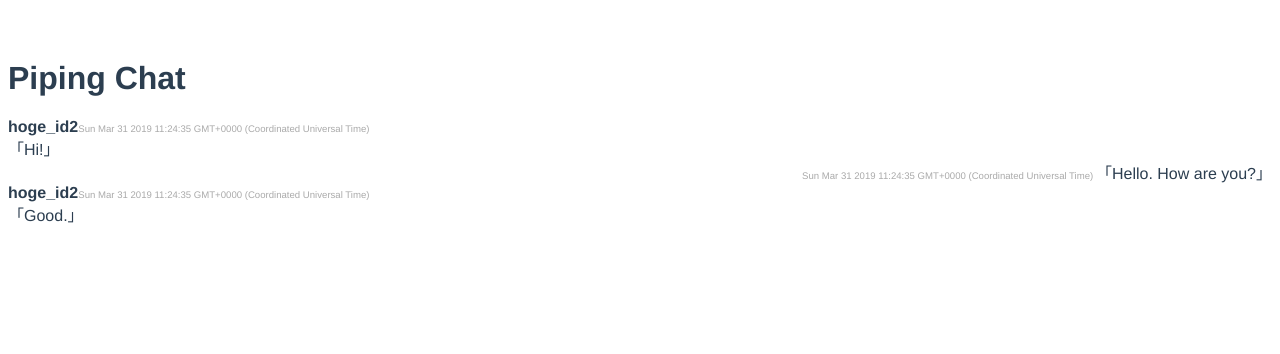
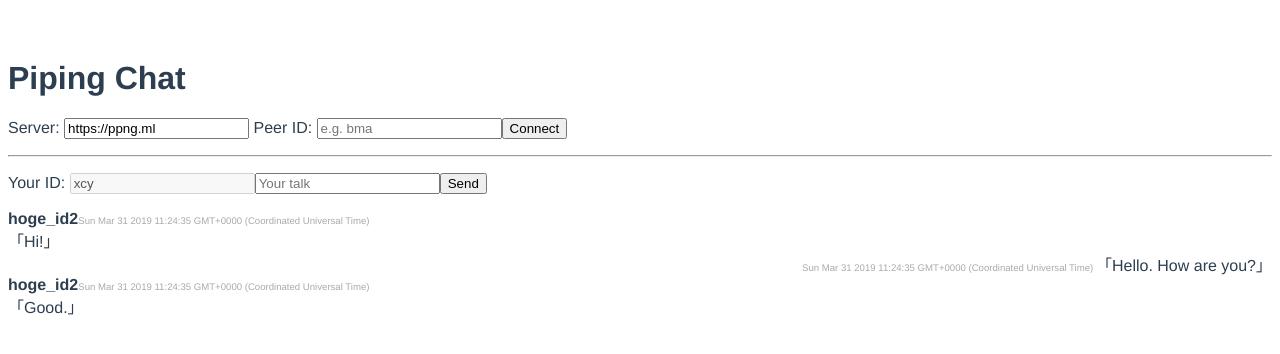
Before and after one commit to nwtgck/piping-chat-web, a Vue app: page / in a window 1280 px wide. Shown: the top 354 px of the page. Built offline with nearby package versions, Linux system fonts and the light colour scheme.

Commit message:
[add] Create perr-get-loop

```diff
--- a/src/components/PipingChat.vue
+++ b/src/components/PipingChat.vue
@@ -1,5 +1,16 @@
 <template>
   <div>
+    <p>
+      Server: <input type="text" v-model="serverUrl">
+      Peer ID: <input type="text" v-model="peerId" placeholder="e.g. bma">
+      <button v-on:click="connectToPeer()">Connect</button>
+    </p>
+    <hr>
+    <p>
+      Your ID: <input type="text" v-bind:value="talkerId" disabled>
+      <input type="text" placeholder="Your talk">
+      <button>Send</button>
+    </p>
     <!-- History of talks-->
     <div>
       <div v-for="talk in talks" :class='{"me": talk.talkerId === talkerId}'>
@@ -25,8 +36,29 @@ type Talk = {
   content: String
 };
 
+/**
+ * Get random ID
+ * @param len
+ */
+function getRandomId(len: number): string {
+  const alphas  = ["a", "b", "c", "d", "e", "f", "h", "i", "j", "k", "m", "n", "p", "q", "r", "s", "t", "u", "v", "w", "x", "y", "z"];
+  const chars   = [...alphas];
+
+  const randomArr = window.crypto.getRandomValues(new Uint32Array(len));
+  return Array.from(randomArr).map(n => chars[n % chars.length]).join('');
+}
+
+function getPath(toId: string, fromId: string): string {
+  return `${toId}-to-${fromId}`;
+}
+
 @Component
 export default class PipingChat extends Vue {
+  // TODO: Hard code
+  serverUrl: string = "https://ppng.ml";
+  peerId: string = "";
+
+  talkerId = getRandomId(3);
   // TODO: Hard code
   talks: Talk[] = [
     {
@@ -36,7 +68,7 @@ export default class PipingChat extends Vue {
     },
     {
       time: new Date(),
-      talkerId: "hoge_id1",
+      talkerId: this.talkerId,
       content: "Hello. How are you?"
     },
     {
@@ -46,11 +78,42 @@ export default class PipingChat extends Vue {
     },
   ];
 
-  talkerId = "hoge_id1";
-
   // TODO: Implement properly
   dateFormat(date: Date): string {
     return date.toString();
+  }
+
+  connectToPeer(): void {
+    // Get-loop of peer's message
+    (async ()=>{
+      const url = `${this.serverUrl}/${getPath(this.peerId, this.talkerId)}`;
+      while(true) {
+        try {
+          console.log(`Getting ${url}...`);
+          const res = await fetch(url, {
+            method: "GET"
+          });
+
+          if(res.body === null) {
+            console.log("ERROR: Body not found");
+            return;
+          }
+
+          const talk: Talk = {
+            time: new Date(),
+            talkerId: this.peerId,
+            content: await res.text()
+          };
+
+          console.log("talk:", talk);
+
+          // Push peer's message
+          this.talks.push(talk);
+        } catch (err) {
+          console.error('Error:', err);
+        }
+      }
+    })();
   }
 
 }
```
